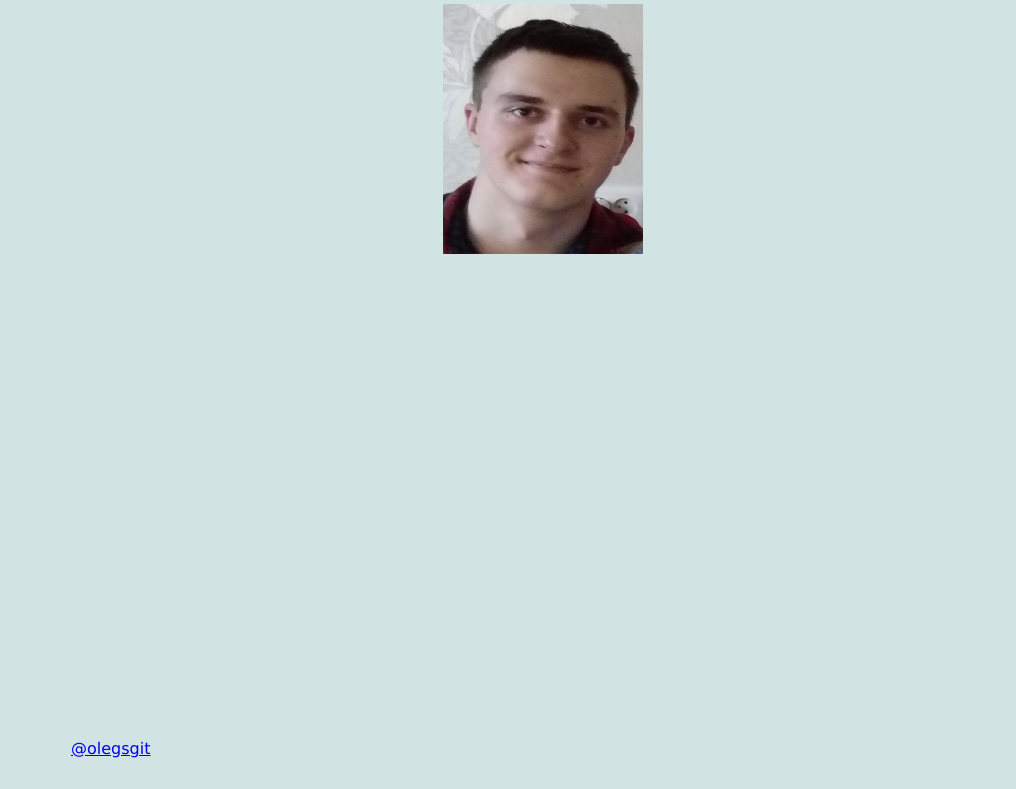
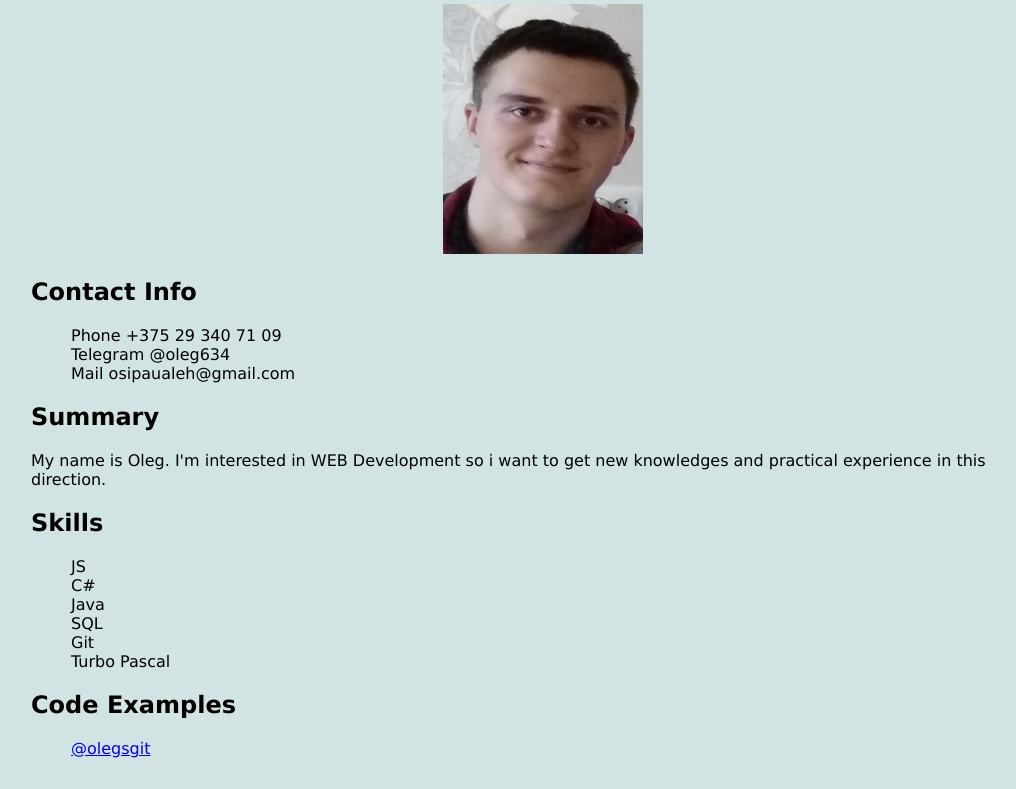
Before and after one commit to olegsgit/rsschool-cv, a plain HTML site: page index.html in a window 1280 px wide. Shown: the part 64-853 px from the top of the page, without its empty margins (97-1113 px from the left). Drawn offline with Linux system fonts and the light colour scheme.

Commit message:
feat: text fixed

```diff
--- a/style.css
+++ b/style.css
@@ -2,7 +2,6 @@ body {
   font-family: Verdana, Arial, sans-serif;
   font-size: 16px;
   background-color: #d1e3e3;
-  color: #d1e3e3;
   margin: 0;
   padding: 0;
 }
```
